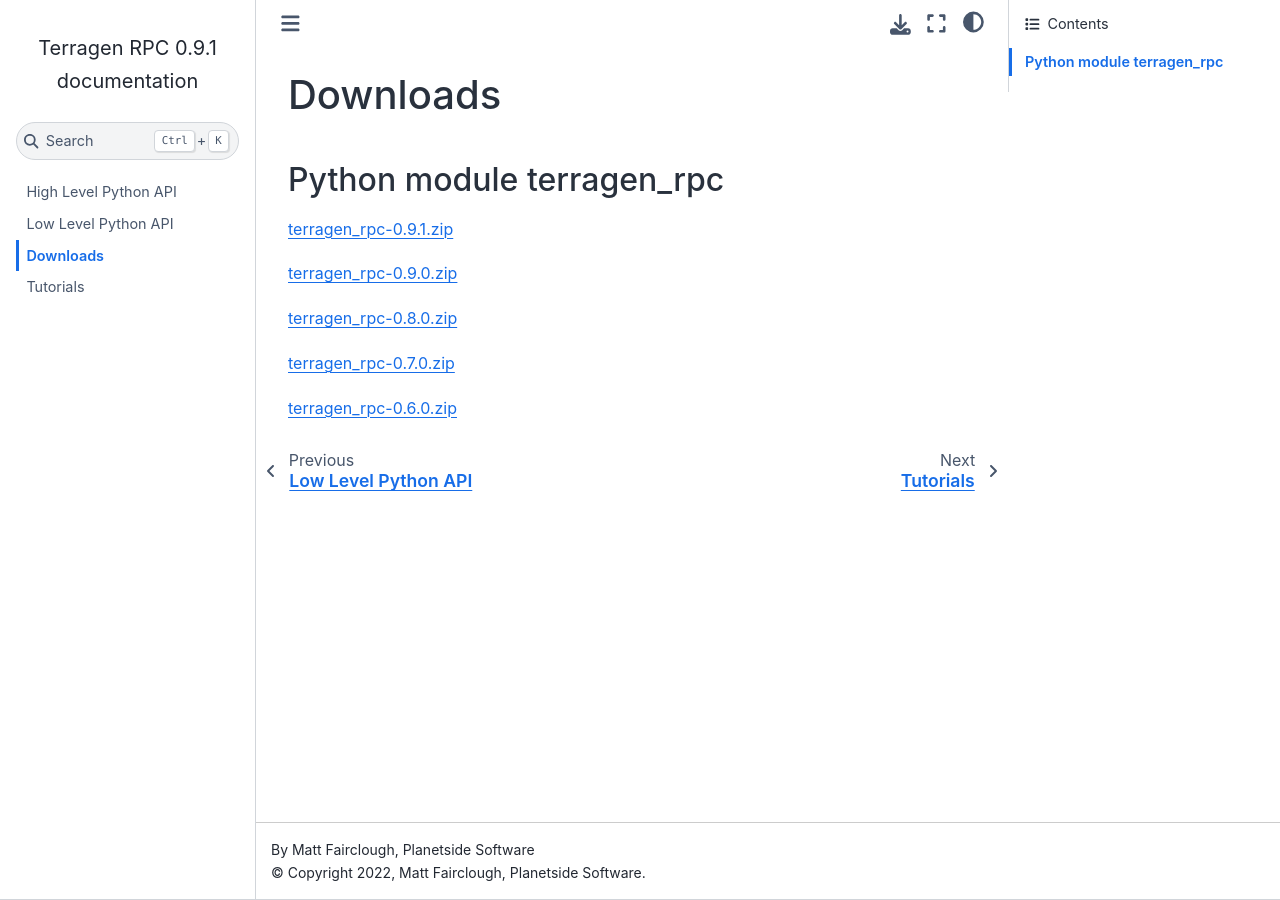
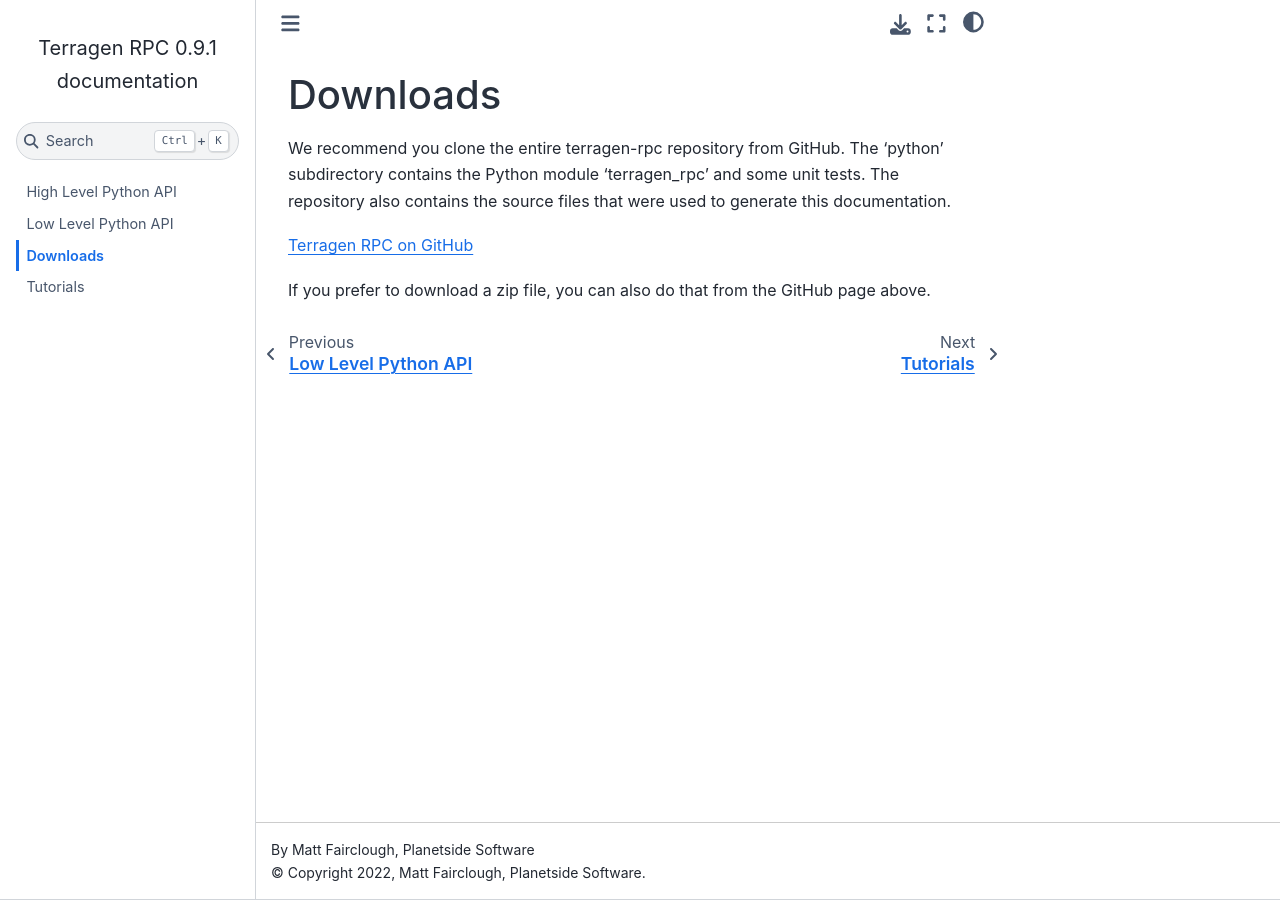
Before and after one commit to planetside-software/terragen-rpc, a Sphinx documentation site: the page built from sphinx-docs/source/downloads.rst, in a window 1280 px wide. Built offline with Sphinx 7.4.7 and the Sphinx Book theme 1.1.4, drawn with Linux system fonts in a browser that asks for light colours.

Commit message:
Fix doc source, update download links to point to GitHub, add rpc_examples.py.

```diff
--- a/sphinx-docs/source/conf.py
+++ b/sphinx-docs/source/conf.py
@@ -35,7 +35,7 @@
 #
 import os
 import sys
-sys.path.insert(0, os.path.abspath('../..'))
+sys.path.insert(0, os.path.abspath('../../python'))
 
 
 # -- Project information -----------------------------------------------------
--- a/sphinx-docs/source/downloads.rst
+++ b/sphinx-docs/source/downloads.rst
@@ -1,15 +1,8 @@
 Downloads
 =========
 
-Python module terragen_rpc
---------------------------
+We recommend you clone the entire terragen-rpc repository from GitHub. The 'python' subdirectory contains the Python module 'terragen_rpc' and some unit tests. The repository also contains the source files that were used to generate this documentation.
 
-`terragen_rpc-0.9.1.zip <https:///planetside.co.uk/downloads/terragensdk/terragen_rpc-0.9.1.zip>`_
+`Terragen RPC on GitHub <https://github.com/planetside-software/terragen-rpc>`_
 
-`terragen_rpc-0.9.0.zip <https:///planetside.co.uk/downloads/terragensdk/terragen_rpc-0.9.0.zip>`_
-
-`terragen_rpc-0.8.0.zip <https:///planetside.co.uk/downloads/terragensdk/terragen_rpc-0.8.0.zip>`_
-
-`terragen_rpc-0.7.0.zip <https:///planetside.co.uk/downloads/terragensdk/terragen_rpc-0.7.0.zip>`_
-
-`terragen_rpc-0.6.0.zip <https:///planetside.co.uk/downloads/terragensdk/terragen_rpc-0.6.0.zip>`_
+If you prefer to download a zip file, you can also do that from the GitHub page above.
--- a/sphinx-docs/source/high-py-api.rst
+++ b/sphinx-docs/source/high-py-api.rst
@@ -5,7 +5,7 @@
 
 Example usage:
 
-.. literalinclude:: ../../rpc_examples.py
+.. literalinclude:: ../../python/rpc_examples.py
 
 .. note::
 
```
Also changed, not shown: 1 other file.
